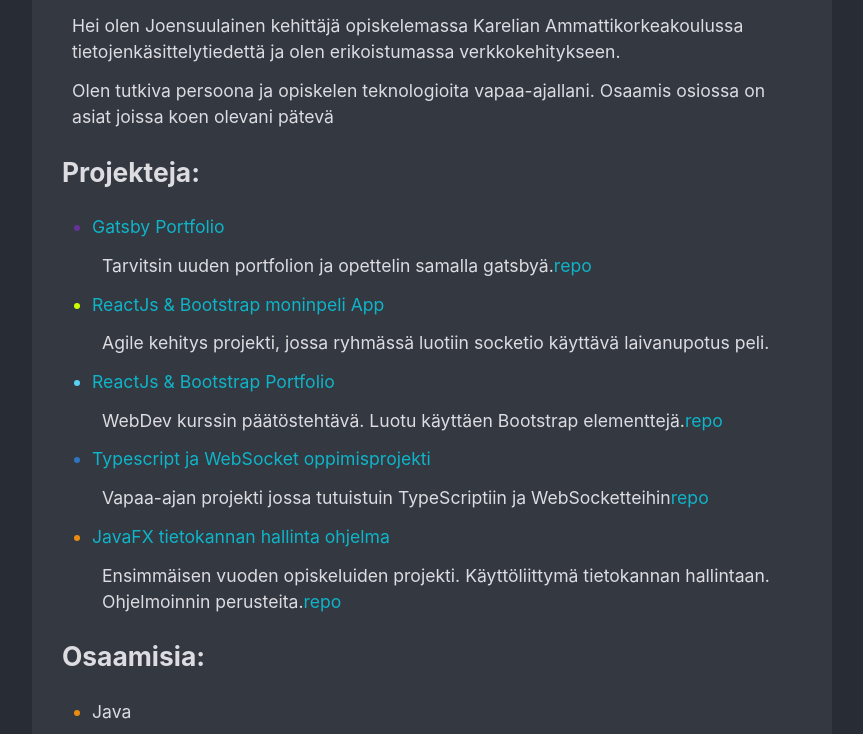
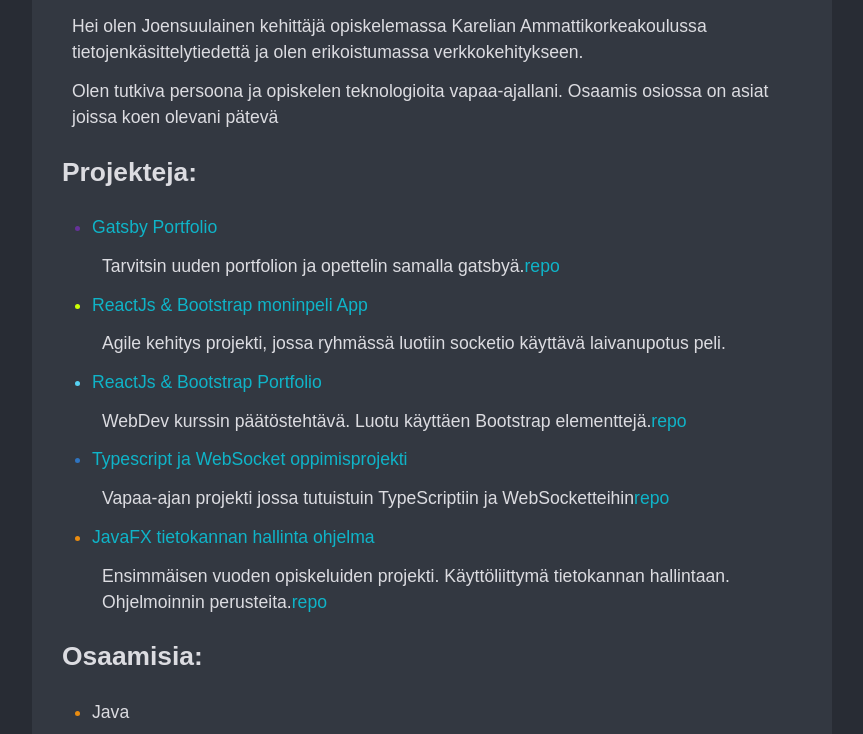
Before and after one commit to Zerkath/portfolio-gatsby, a Gatsby site: page / in a window 1280 px wide. Shown: the part 97-831 px from the top of the page, without its empty margins (208-1071 px from the left). Built offline with nearby package versions, Linux system fonts and the light colour scheme; Gatsby itself is replaced by a stand-in of ours.

Commit message:
font and animation change

```diff
--- a/src/styles.scss
+++ b/src/styles.scss
@@ -1,11 +1,15 @@
 $base-color: #dcdce1;
 $backgroundColor: #333841;
+
+@font-face {
+    font-family: "sans-serif";
+    src: url(https://fonts.googleapis.com/css2?family=Quicksand&display=swap);
+}
+
 body {
     max-width: 800px;
     margin: 0 auto;
-    font-family: -apple-system, BlinkMacSystemFont, "Segoe UI", "Roboto", "Oxygen",
-      "Ubuntu", "Cantarell", "Fira Sans", "Droid Sans", "Helvetica Neue",
-      sans-serif;
+    font-family: 'Quicksand', sans-serif;
     -webkit-font-smoothing: antialiased;
     -moz-osx-font-smoothing: grayscale;
     background-color: $backgroundColor;
@@ -65,8 +69,8 @@
 }
 
 .gatsby-resp-image-wrapper {
-    animation: fadeIn ease 2.5s;
-    -webkit-animation: fadeIn ease 2.5s;
+    animation: fadeIn ease 1.5s;
+    -webkit-animation: fadeIn ease 1.5s;
 }
 
 @keyframes fadeIn {
```
